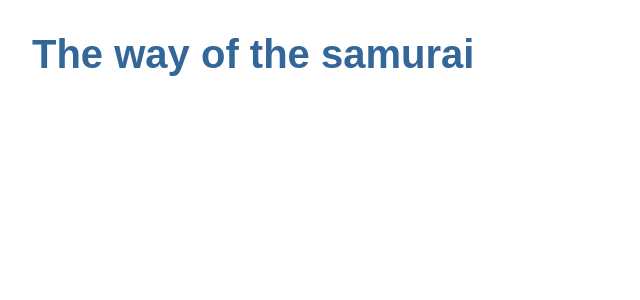
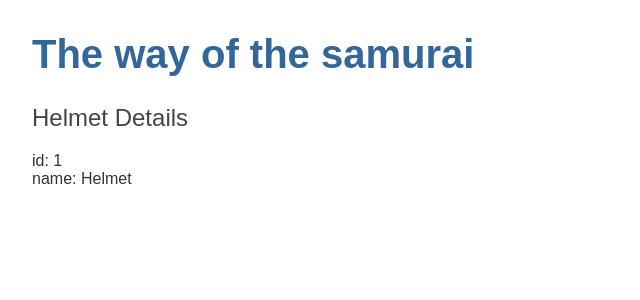
Before and after one commit to MarcKunst/frontend-applications, an Angular app in the folder the-way-of-the-samurai/: page / in a window 1280 px wide. Shown: the top 300 px of the page, without its empty margins (0-640 px from the left). Built offline with nearby package versions, Linux system fonts and the light colour scheme.

Commit message:
add attribute component

```diff
--- a/the-way-of-the-samurai/src/app/app.component.html
+++ b/the-way-of-the-samurai/src/app/app.component.html
@@ -1 +1,2 @@
 <h1>{{title}}</h1>
+<app-attribute></app-attribute>
--- a/the-way-of-the-samurai/src/app/app.module.ts
+++ b/the-way-of-the-samurai/src/app/app.module.ts
@@ -3,10 +3,12 @@ import { NgModule } from '@angular/core';
 
 import { AppRoutingModule } from './app-routing.module';
 import { AppComponent } from './app.component';
+import { AttributeComponent } from './attribute/attribute.component';
 
 @NgModule({
   declarations: [
-    AppComponent
+    AppComponent,
+    AttributeComponent
   ],
   imports: [
     BrowserModule,
--- /dev/null
+++ b/the-way-of-the-samurai/src/app/attribute.ts
@@ -0,0 +1,4 @@
+export class Attribute {
+    id: number;
+    name: string;
+  }
--- /dev/null
+++ b/the-way-of-the-samurai/src/app/attribute/attribute.component.html
@@ -0,0 +1,3 @@
+<h2>{{attribute.name}} Details</h2>
+<div><span>id: </span>{{attribute.id}}</div>
+<div><span>name: </span>{{attribute.name}}</div>
--- /dev/null
+++ b/the-way-of-the-samurai/src/app/attribute/attribute.component.ts
@@ -0,0 +1,21 @@
+import { Component, OnInit } from '@angular/core';
+import { Attribute } from '../attribute';
+import { from } from 'rxjs';
+
+@Component({
+  selector: 'app-attribute',
+  templateUrl: './attribute.component.html',
+  styleUrls: ['./attribute.component.scss']
+})
+export class AttributeComponent implements OnInit {
+  attribute: Attribute = {
+    id: 1,
+    name: 'Helmet'
+  };
+
+  constructor() { }
+
+  ngOnInit() {
+  }
+
+}
```
Also changed, not shown: the-way-of-the-samurai/src/app/attribute/attribute.component.scss (added), 1 other file (tests, documents, lock files or other folders).
